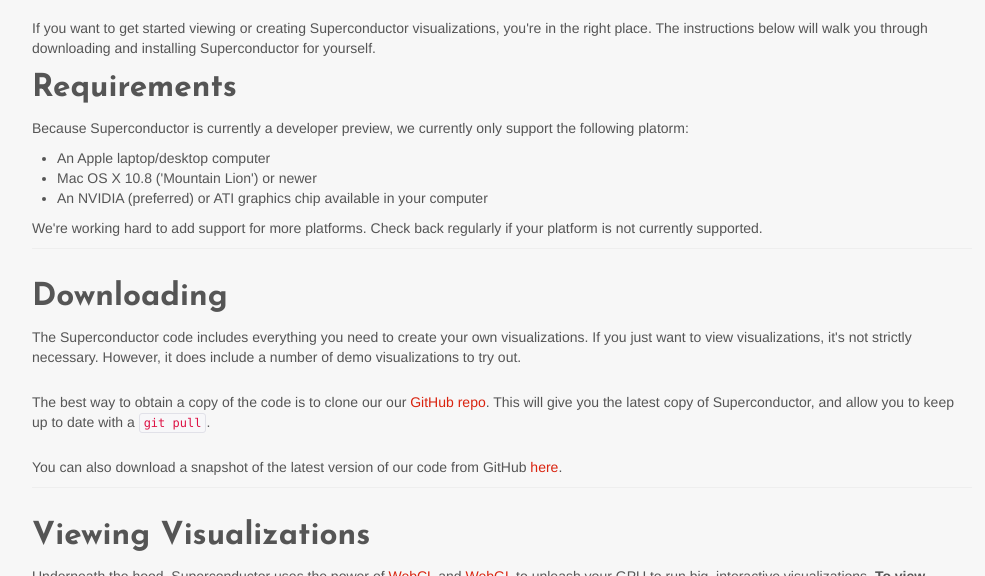
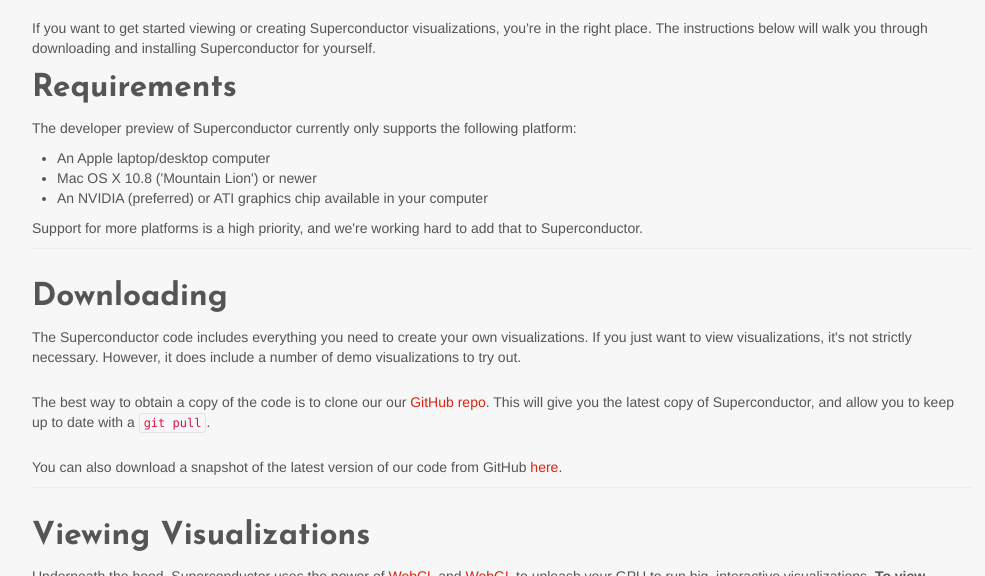
Before and after one commit to Superconductor/superconductor, a Jekyll site: the page built from getit/index.html, in a window 1280 px wide and 900 px high, cut to the strip 324-900 px from the top of the window. Shown: the whole strip, without its empty margins (138-1123 px from the left). Built offline with Jekyll 4.4.1, drawn with Linux system fonts in a browser that asks for light colours; nearby versions of some CDN libraries.

Commit message:
Updating wording of 'get it' page

```diff
--- a/getit/index.html
+++ b/getit/index.html
@@ -23,13 +23,13 @@
 
 		<div class="section">
 			<h2 id="requirements">Requirements</h2>
-			<p>Because Superconductor is currently a developer preview, we currently only support the following platorm: </p>
+			<p>The developer preview of Superconductor currently only supports the following platform:</p>
 			<ul>
 				<li>An Apple laptop/desktop computer</li>
 				<li>Mac OS X 10.8 ('Mountain Lion') or newer</li>
 				<li>An NVIDIA (preferred) or ATI graphics chip available in your computer</l1>
 			</ul>
-			<p>We're working hard to add support for more platforms. Check back regularly if your platform is not currently supported.</p>
+			<p>Support for more platforms is a high priority, and we're working hard to add that to Superconductor.</p>
 		</div>
 
 
```
